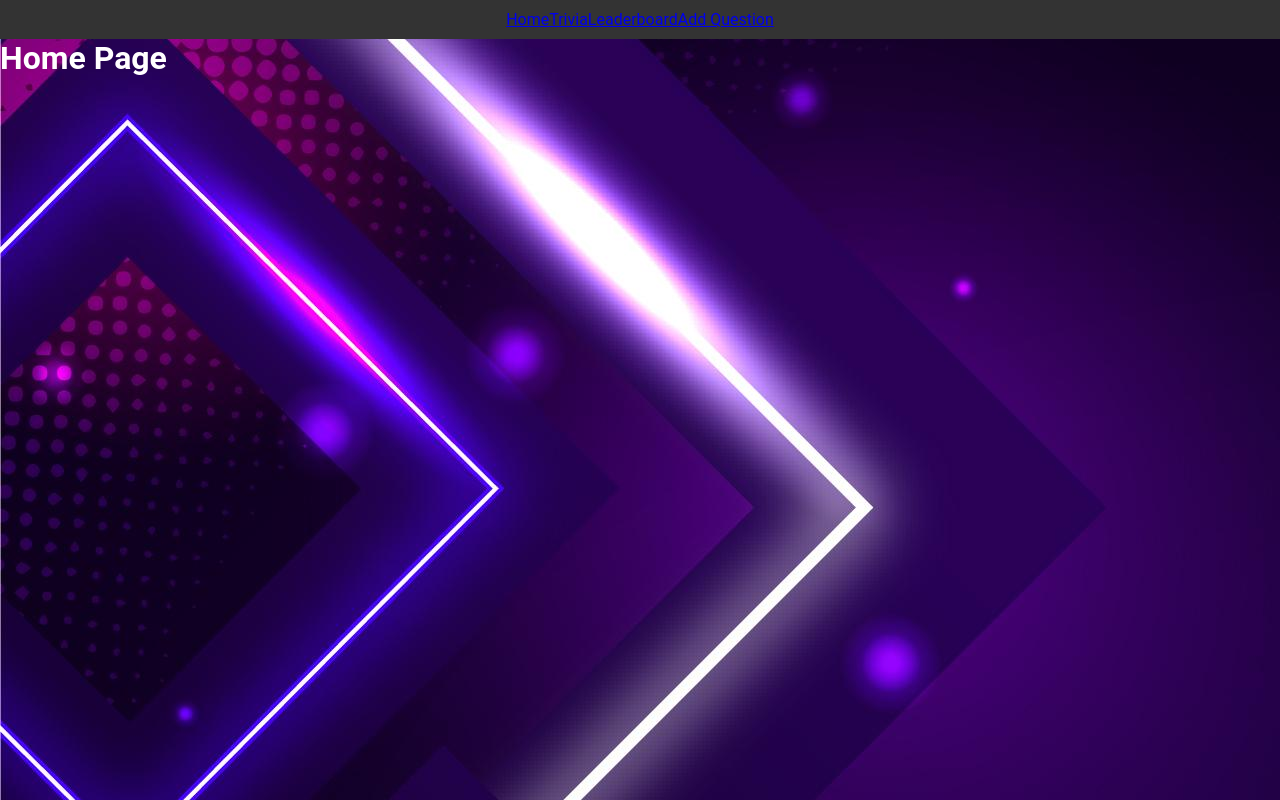
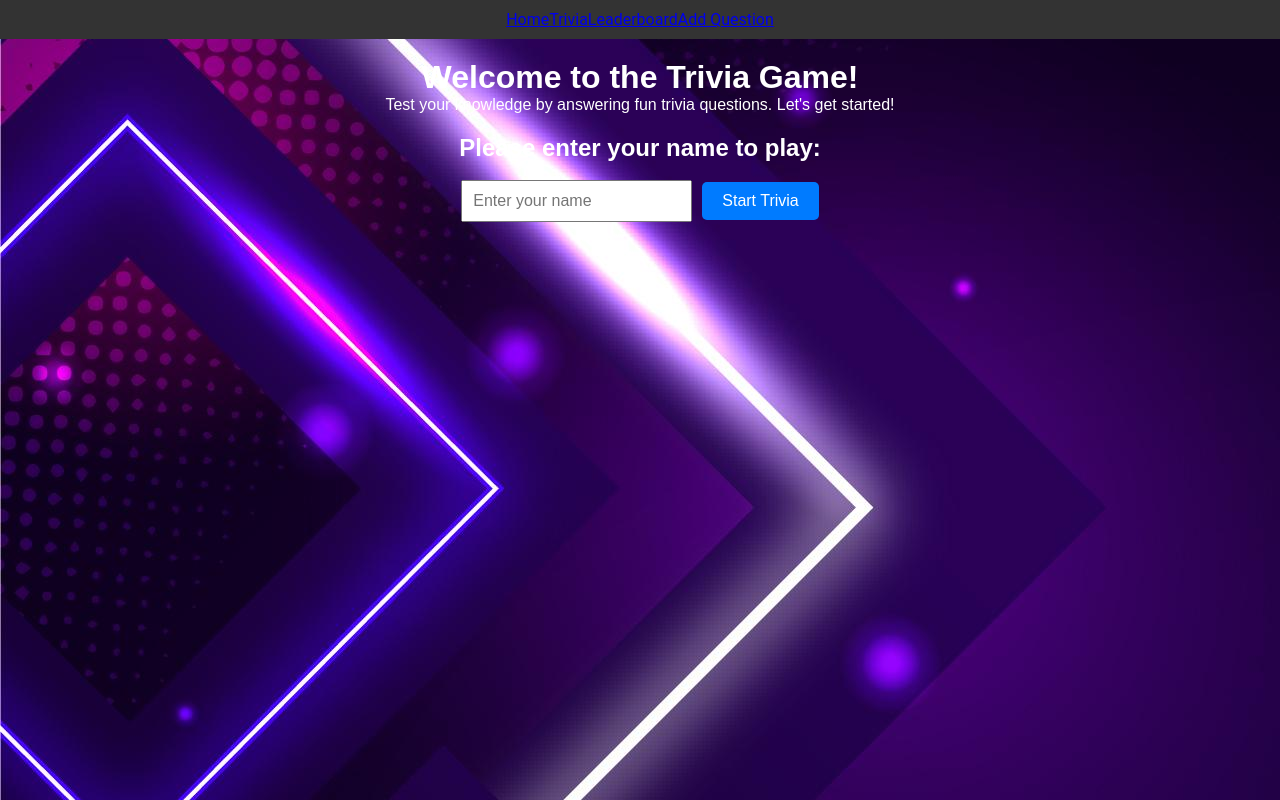
Before and after one commit to Krystal304/Capstone-Backend, a React (Vite) app: page / in a window 1280 px wide. Built offline with nearby package versions, Linux system fonts and the light colour scheme.

Commit message:
update home page

```diff
--- a/src/pages/Home.jsx
+++ b/src/pages/Home.jsx
@@ -1,17 +1,41 @@
 
+import React, { useState } from "react";
+import { useNavigate } from "react-router-dom";
 
+function Home() {
+  const [username, setUsername] = useState("");
+  const navigate = useNavigate();
 
-import { Routes, Route, Link } from "react-router-dom";
-import Trivia from "./Trivia";
-import Final from "./Final";
-import Leaderboard from "./Leaderboard";
-import QuestionForm from "../components/QuestionForm";
-
-function Home({ questions, onQuestionAdded }) {
-  console.log("Home props:", { questions, onQuestionAdded });
+  const handleSignIn = (e) => {
+    e.preventDefault();
+    if (username.trim()) {
+      navigate("/trivia", { state: { username } });
+    } else {
+      alert("Please enter a name to continue.");
+    }
+  };
 
   return (
-   <h1>Home Page</h1>
+    <div style={{ textAlign: "center", padding: "20px", fontFamily: "Arial, sans-serif" }}>
+      <h1>Welcome to the Trivia Game!</h1>
+      <p>Test your knowledge by answering fun trivia questions. Let's get started!</p>
+
+      <div style={{ marginTop: "20px" }}>
+        <h2>Please enter your name to play:</h2>
+        <form onSubmit={handleSignIn}>
+          <input
+            type="text"
+            value={username}
+            onChange={(e) => setUsername(e.target.value)}
+            placeholder="Enter your name"
+            style={{ padding: "10px", fontSize: "16px", marginRight: "10px" }}
+          />
+          <button type="submit" style={{ padding: "10px 20px", fontSize: "16px" }}>
+            Start Trivia
+          </button>
+        </form>
+      </div>
+    </div>
   );
 }
 
--- a/src/pages/QuestionPage.jsx
+++ b/src/pages/QuestionPage.jsx
@@ -11,7 +11,7 @@ function QuestionPage() {
   useEffect(() => {
     const fetchQuestions = async () => {
       try {
-        const response = await axios.get("http://localhost:3000/questions");
+        const response = await axios.get("http://localhost:3000/");
         setQuestions(response.data);
       } catch (error) {
         console.error("Error fetching questions:", error);
@@ -37,7 +37,7 @@ function QuestionPage() {
   // Handle deleting a question
   const handleQuestionDeleted = async (id) => {
     try {
-      await axios.delete(`http://localhost:3000/questions/${id}`);
+      await axios.delete(`http://localhost:3000/${id}`);
       setQuestions((prev) => prev.filter((q) => q._id !== id));
       alert("Question deleted successfully!");
     } catch (error) {
```
